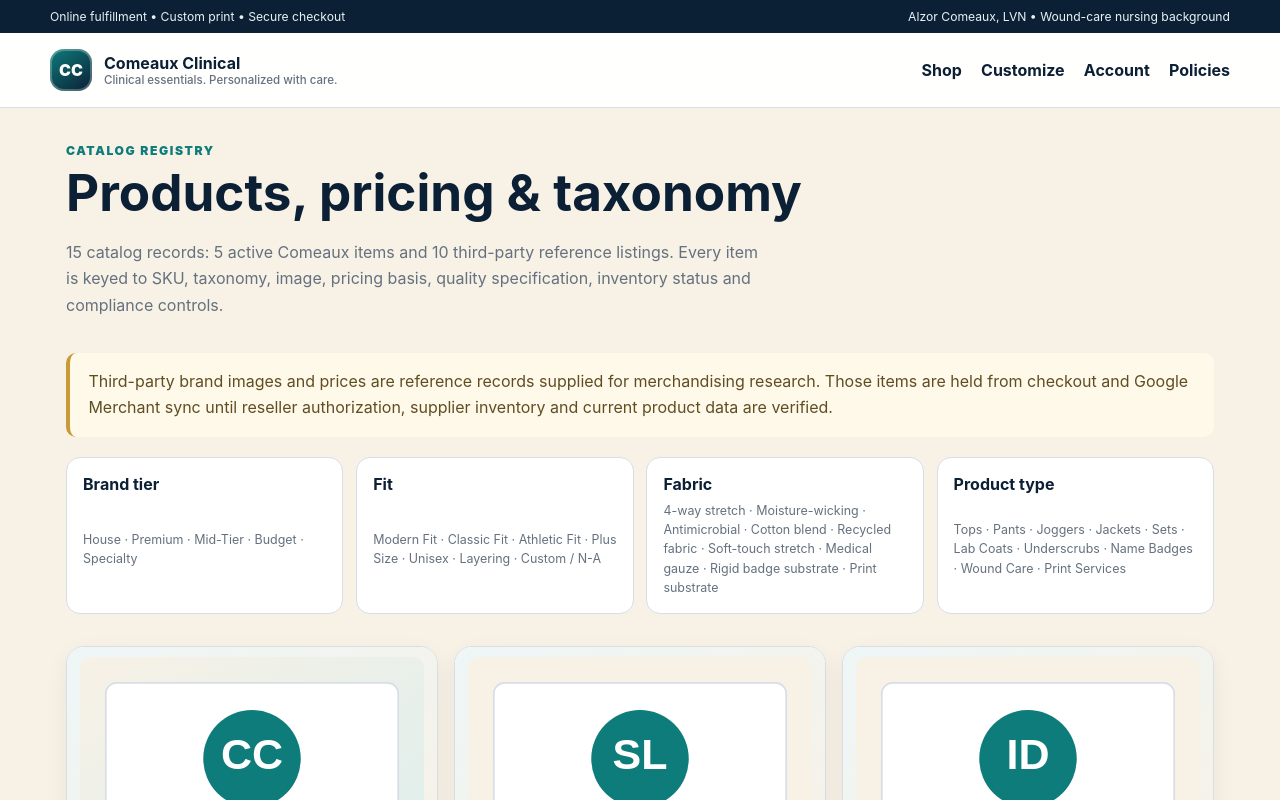
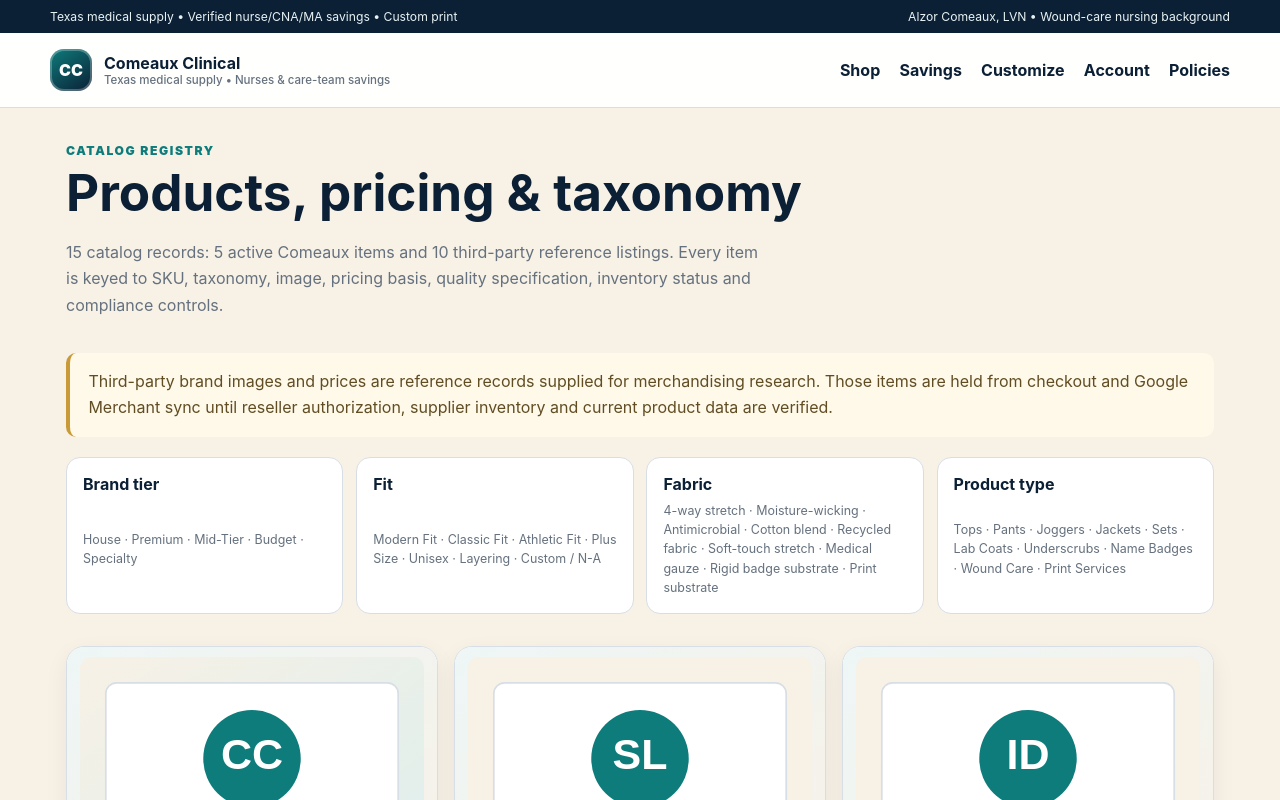
Before and after one commit to ceortpsc/RTPSCENTERPRISE, a Next.js app: page /comeaux-supply/products in a window 1280 px wide. Shown: the top 800 px of the page. Built offline with nearby package versions, Linux system fonts and the light colour scheme.

Commit message:
Add Texas nurse CNA MA savings branding to storefront

```diff
--- a/components/comeaux/store-shell.tsx
+++ b/components/comeaux/store-shell.tsx
@@ -4,6 +4,7 @@
 
 const nav = [
   ["Shop", "/comeaux-supply/products"],
+  ["Savings", "/comeaux-supply/discounts"],
   ["Customize", "/comeaux-supply/customize"],
   ["Account", "/comeaux-supply/account"],
   ["Policies", "/comeaux-supply/legal/terms"]
@@ -13,13 +14,13 @@
   return (
     <div className={styles.store}>
       <div className={styles.utility}>
-        <span>Online fulfillment • Custom print • Secure checkout</span>
+        <span>Texas medical supply • Verified nurse/CNA/MA savings • Custom print</span>
         <span>{STORE.founder} • {STORE.founderDescriptor}</span>
       </div>
       <header className={styles.header}>
         <Link href="/comeaux-supply" className={styles.brand}>
           <span className={styles.mark}>CC</span>
-          <span><strong>{STORE.shortName}</strong><small>{STORE.tagline}</small></span>
+          <span><strong>{STORE.shortName}</strong><small>Texas medical supply • Nurses & care-team savings</small></span>
         </Link>
         <nav aria-label="Store navigation">
           {nav.map(([label, href]) => <Link key={href} href={href}>{label}</Link>)}
@@ -29,9 +30,10 @@
       <footer className={styles.footer}>
         <div>
           <strong>{STORE.name}</strong>
-          <p>Retail medical supplies, uniforms, personalization and print-for-profit services.</p>
+          <p>Texas-focused retail medical supplies, uniforms, personalization, print-for-profit services and independent verified healthcare-worker savings.</p>
         </div>
         <div className={styles.footerLinks}>
+          <Link href="/comeaux-supply/discounts">Texas Care Team Savings</Link>
           <Link href="/comeaux-supply/legal/privacy">Privacy</Link>
           <Link href="/comeaux-supply/legal/terms">Terms</Link>
           <Link href="/comeaux-supply/legal/final-sale">Final Sale / No Exchange</Link>
@@ -39,7 +41,7 @@
           <Link href="/comeaux-supply/legal/medical-disclaimer">Medical Disclaimer</Link>
         </div>
         <p className={styles.finePrint}>
-          © {new Date().getFullYear()} {STORE.copyrightOwner}. All rights reserved. Product and medical-supply information is retail information only, not medical advice. Customized and hygiene-sensitive items may be final sale except where law requires otherwise.
+          © {new Date().getFullYear()} {STORE.copyrightOwner}. All rights reserved. “Nurses of Texas & Care Team Savings” is an independent retail discount program and is not affiliated with or endorsed by the Texas Board of Nursing, Texas Health and Human Services, TULIP, Nursys, or the State of Texas. Product and medical-supply information is retail information only, not medical advice. Customized and hygiene-sensitive items may be final sale except where law requires otherwise.
         </p>
       </footer>
     </div>
```
